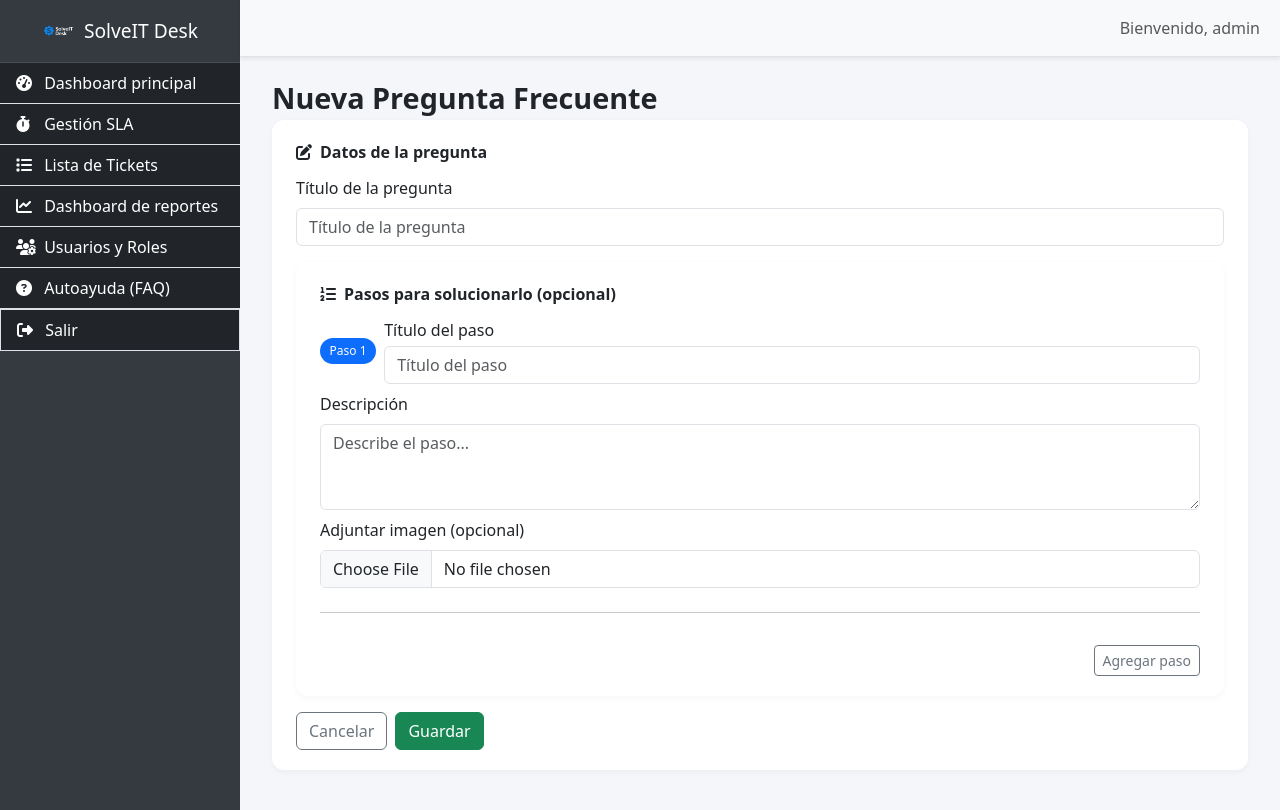
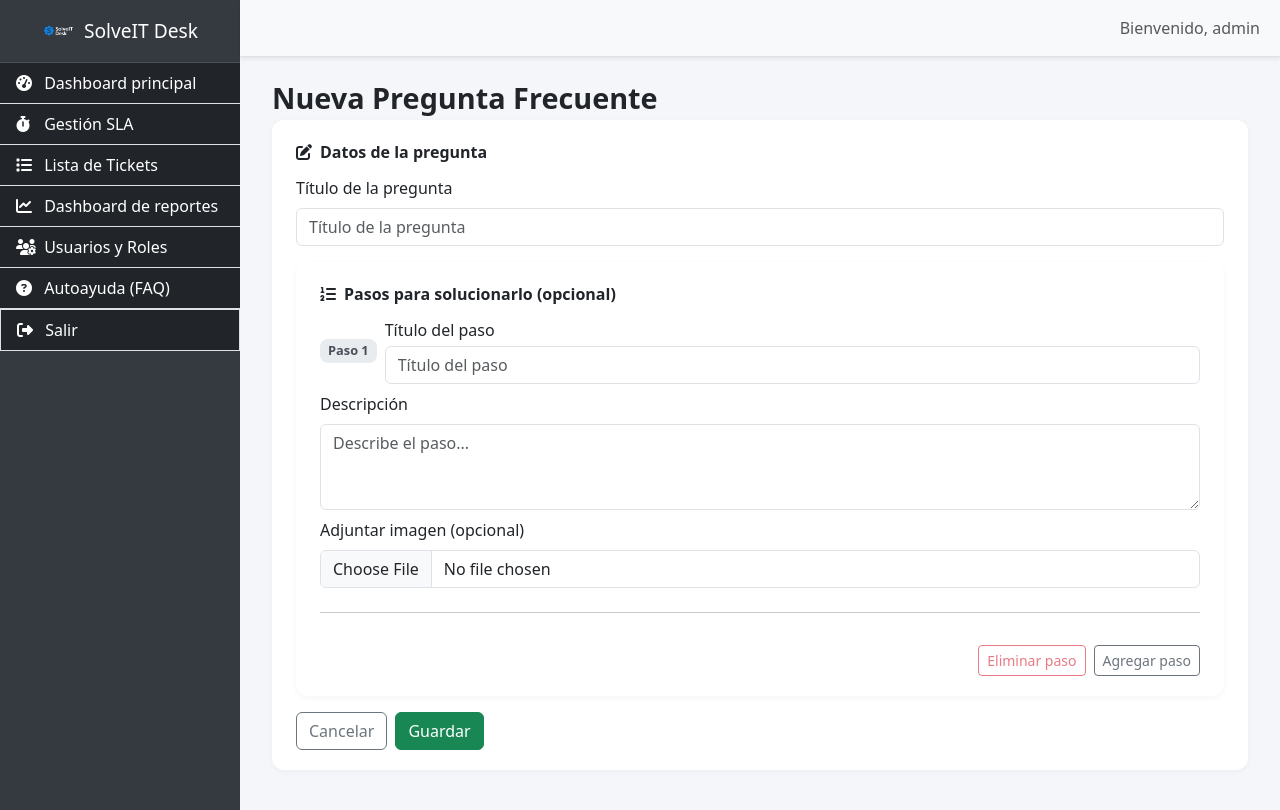
Before and after one commit to medinabenjamin/tickets-v1.0, a Django app: page /faq/nueva/ in a window 1280 px wide. Run offline with Django 5.2, Linux system fonts and the light colour scheme; a user stored in the database is signed in.

Commit message:
Improve FAQ form step controls and messaging

```diff
--- a/faq/templates/faq/faq_form.html
+++ b/faq/templates/faq/faq_form.html
@@ -85,10 +85,9 @@
         </div>
       </template>
 
-      <div class="d-flex">
-        <button type="button" class="btn btn-outline-secondary btn-sm ms-auto" id="addStepBtn">
-          Agregar paso
-        </button>
+      <div class="d-flex gap-2 justify-content-end">
+        <button type="button" class="btn btn-outline-danger btn-sm" id="removeStepBtn" disabled>Eliminar paso</button>
+        <button type="button" class="btn btn-outline-secondary btn-sm" id="addStepBtn">Agregar paso</button>
       </div>
     </div>
 
@@ -113,17 +112,27 @@
 <script>
   const container   = document.getElementById('pasosContainer');
   const addBtn      = document.getElementById('addStepBtn');
+  const removeBtn   = document.getElementById('removeStepBtn');
   const tmpl        = document.getElementById('emptyStepTemplate');
   const totalInput  = document.querySelector('[name="{{ formset.prefix }}-TOTAL_FORMS"]');
 
+  function getVisibleSteps() {
+    return Array.from(container.querySelectorAll('.faq-step')).filter(step => !step.classList.contains('d-none'));
+  }
+
+  function updateRemoveState() {
+    removeBtn.disabled = getVisibleSteps().length <= 1;
+  }
+
   function renumerar() {
-    const steps = container.querySelectorAll('.faq-step');
+    const steps = getVisibleSteps();
     steps.forEach((node, i) => {
       const badge = node.querySelector('.faq-step-badge');
       if (badge) badge.textContent = 'Paso ' + (i + 1);
       const ordenInput = node.querySelector('input[name$="-orden"]');
       if (ordenInput) ordenInput.value = (i + 1);
     });
+    updateRemoveState();
   }
 
   function wirePreview(scope) {
@@ -170,7 +179,28 @@
     totalInput.value = idx + 1;
     renumerar();
     wirePreview(node);
+    updateRemoveState();
+  });
+
+  removeBtn?.addEventListener('click', () => {
+    const steps = getVisibleSteps();
+    if (steps.length <= 1) return;
+    const last = steps[steps.length - 1];
+    const deleteCheckbox = last.querySelector('input[type="checkbox"][name$="-DELETE"]');
+
+    if (deleteCheckbox) {
+      deleteCheckbox.checked = true;
+      last.classList.add('d-none');
+      last.setAttribute('aria-hidden', 'true');
+    } else {
+      last.remove();
+      const currentTotal = Math.max(0, parseInt(totalInput.value, 10) - 1);
+      totalInput.value = currentTotal;
+    }
+
+    renumerar();
   });
   renumerar();
+  updateRemoveState();
 </script>
 {% endblock %}
--- a/soporte/static/soporte/css/styles.css
+++ b/soporte/static/soporte/css/styles.css
@@ -199,21 +199,22 @@ body {
 }
 
 .faq-step-badge {
-    background: #0d6efd;
-    color: #fff;
-    border-radius: 999px;
-    font-size: 0.75rem;
-    padding: 0.25rem 0.6rem;
+    display: inline-block;
+    font-weight: 600;
+    padding: .15rem .5rem;
+    border-radius: .5rem;
+    background: #e9ecef;
+    color: #495057;
+    font-size: .8rem;
     white-space: nowrap;
 }
 
 .faq-step-thumb {
     max-width: 260px;
     max-height: 160px;
+    object-fit: contain;
     cursor: zoom-in;
     display: block;
-    object-fit: cover;
-    object-position: center;
 }
 
 .thumbnail-placeholder {
```
Also changed, not shown: faq/templates/faq/lista_faqs.html (+11 -0 lines).
